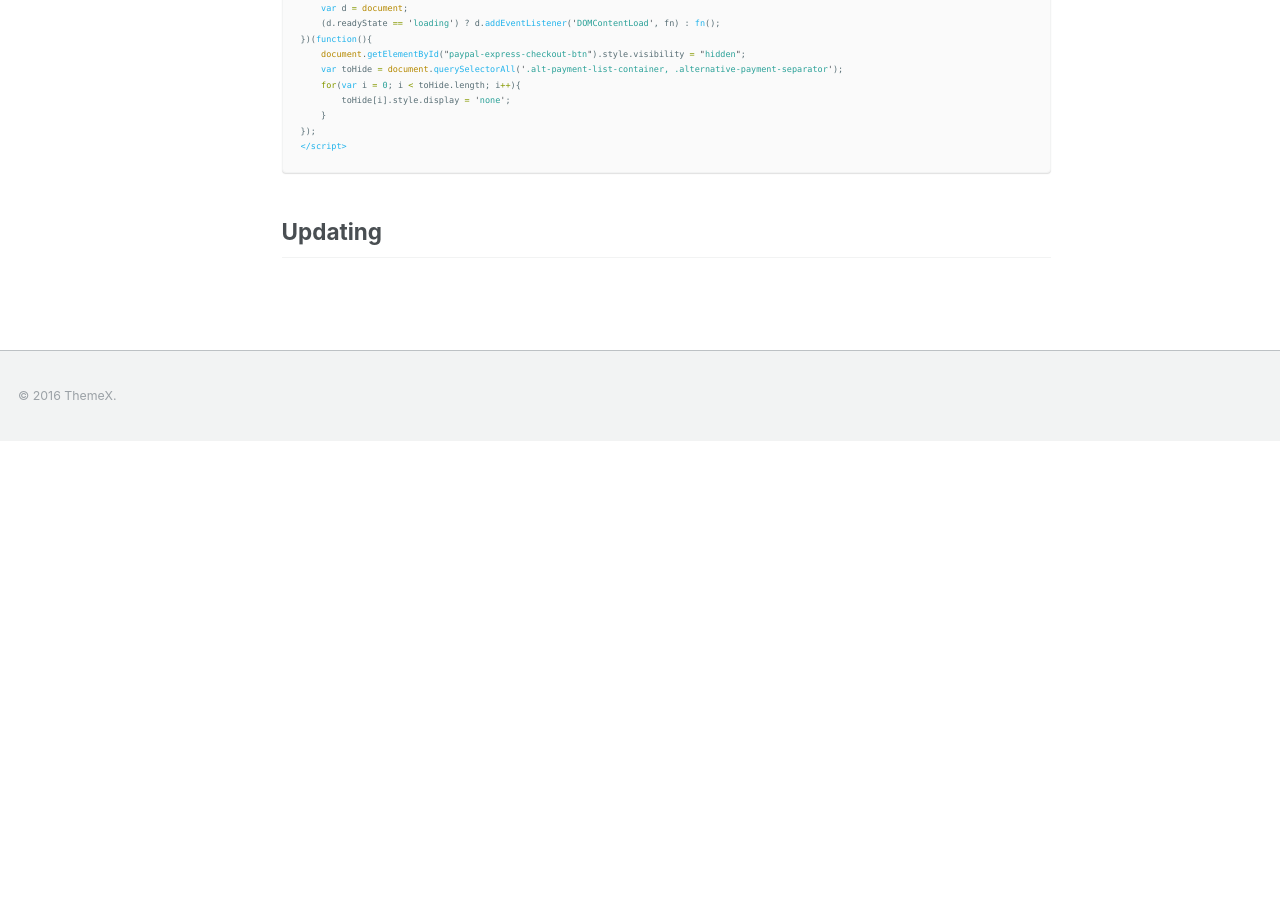
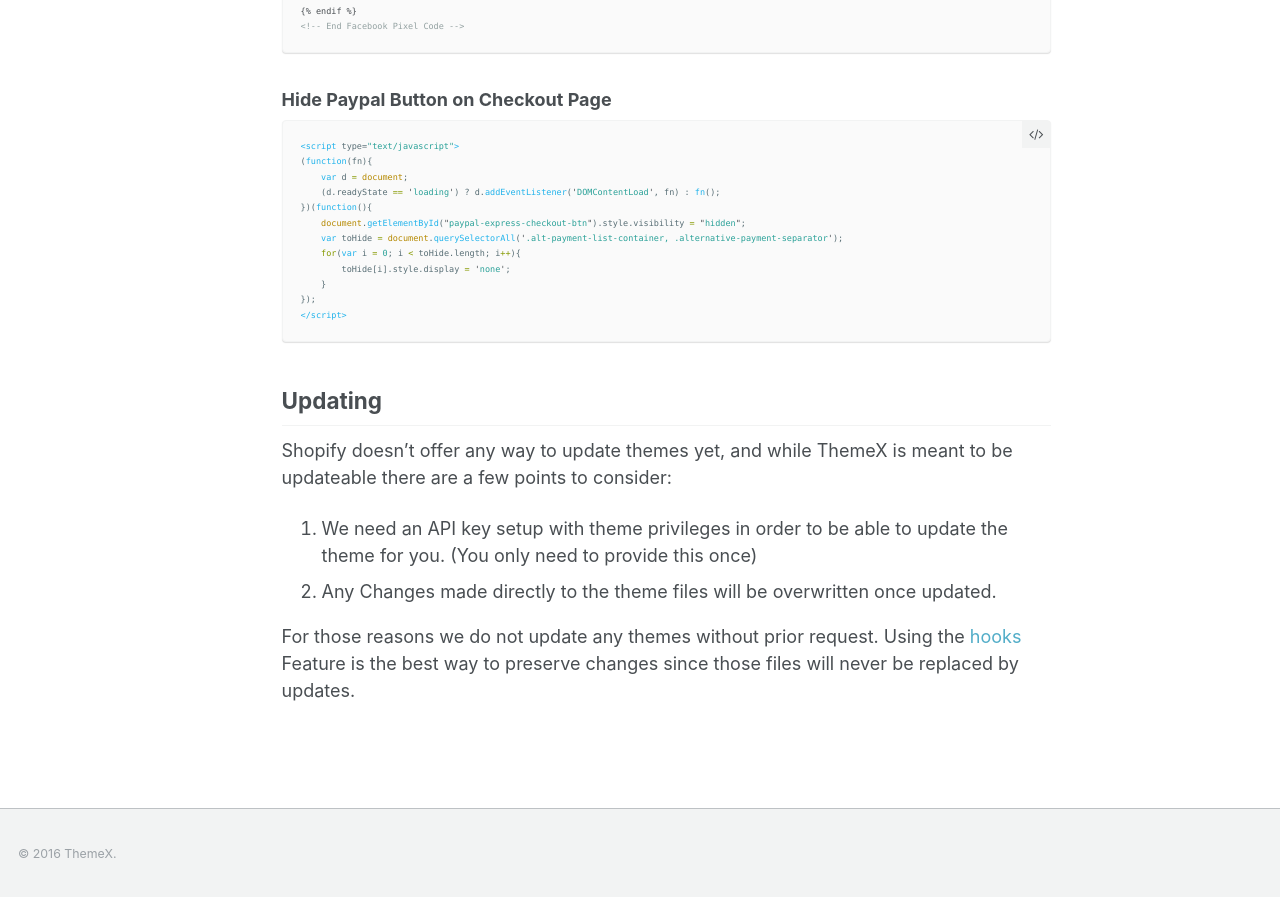
Before and after one commit to emiliobool/ThemeX, a Jekyll site: the page built from _pages/home.md, in a window 1280 px wide and 900 px high, scrolled down 1039 px. Shown: the top 897 px of the window. Built offline with Jekyll 4.4.1, drawn with Linux system fonts in a browser that asks for light colours; before the commit the page ends 1480 px from its top, so only the background shows below that; some of the changed text lies outside the part shown.

Commit message:
no message

```diff
--- a/_pages/home.md
+++ b/_pages/home.md
@@ -6,6 +6,12 @@ permalink: /
 ---
 
 ## Setup
+
+## Hooks
+
+
+## Variables (Metadata)
+
 
 
 
@@ -69,3 +75,10 @@ src="https://www.facebook.com/tr?id=xxxxxxxxxxx&ev=Purchase&cd[value]={{ checkou
 
 
 ## Updating
+
+Shopify doesn't offer any way to update themes yet, and while ThemeX is meant to be updateable there are a few points to consider:
+
+1. We need an API key setup with theme privileges in order to be able to update the theme for you. (You only need to provide this once)
+2. Any Changes made directly to the theme files will be overwritten once updated.
+
+For those reasons we do not update any themes without prior request. Using the [hooks](#hooks) Feature is the best way to preserve changes since those files will never be replaced by updates.
```
